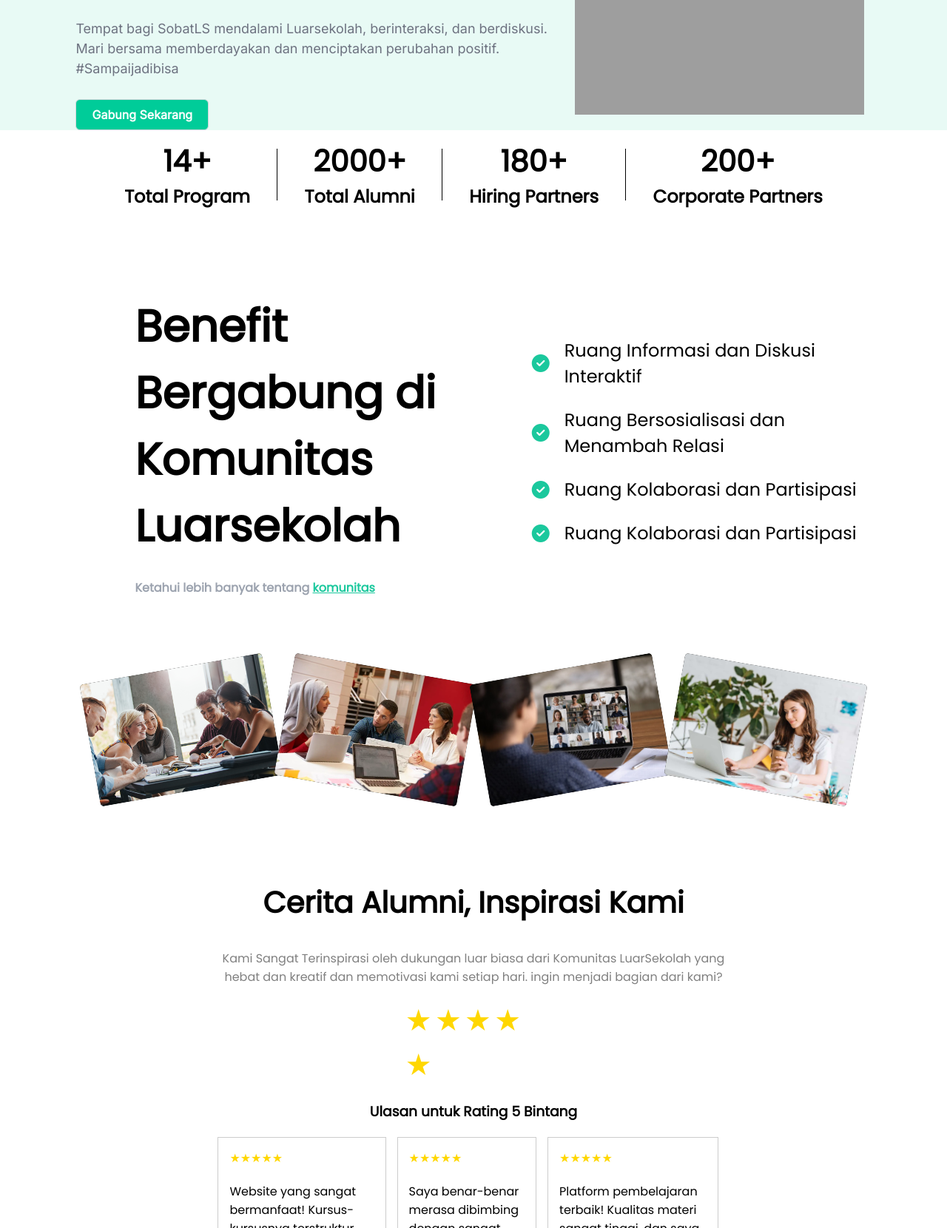
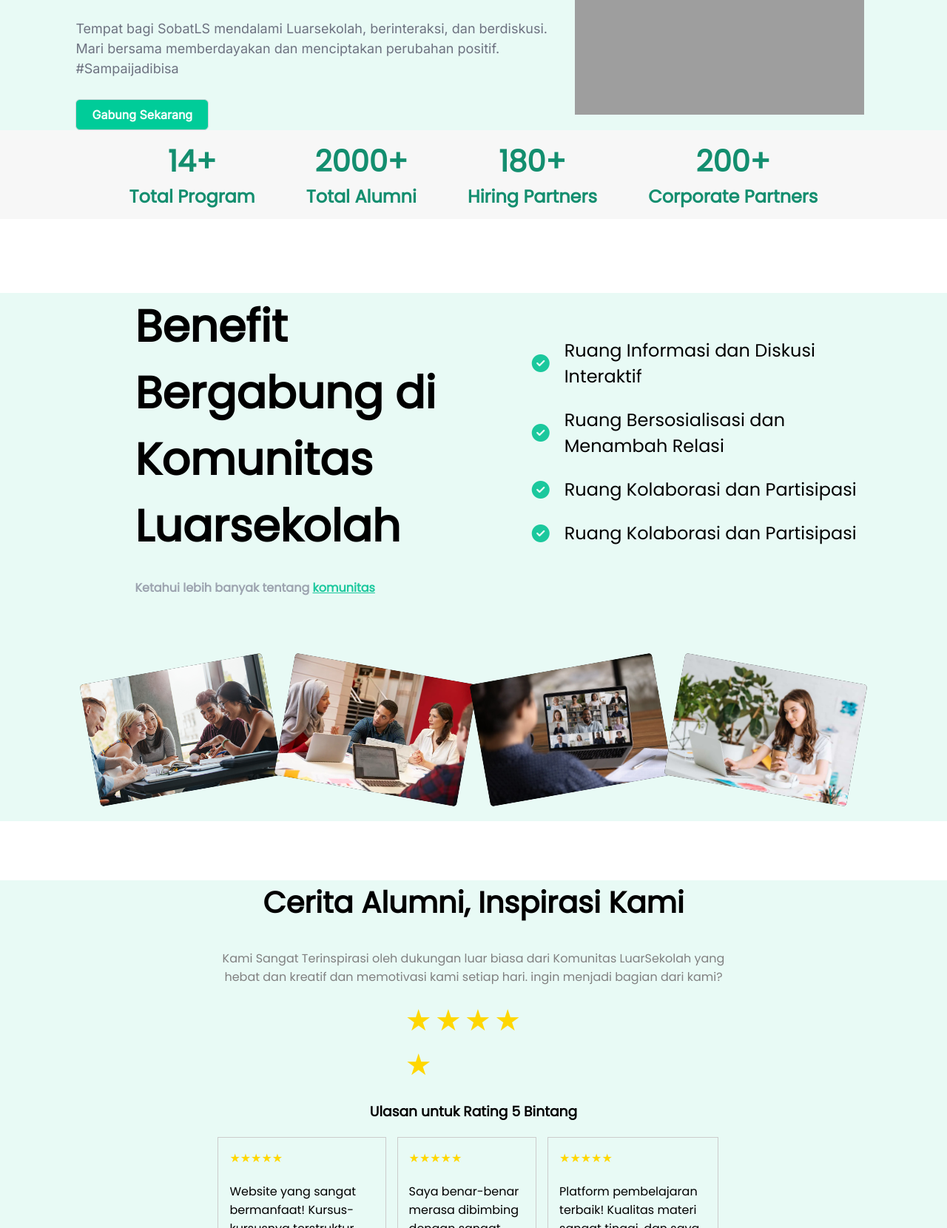
Before and after one commit to CookieeJar16/Colab_Project_Group_B, a PHP site: page /page/komunitas.php in a window 1280 px wide. Shown: the part 260-1920 px from the top of the page at 74% size. Run offline with PHP 8.4, Linux system fonts and the light colour scheme; data comes from the database, SQL or seed files in the repository; grey boxes are pictures that could not be loaded.

Commit message:
Minors Update

```diff
--- a/public/css/styles_komunitas.css
+++ b/public/css/styles_komunitas.css
@@ -148,6 +148,7 @@ nav {
   align-items: center;
   height: 15vh;
   margin: 0;
+  background-color: #F7F7F7;
 }
 
 .stats-container {
@@ -163,19 +164,13 @@ nav {
 .stat h1 {
   font-size: 2.5em;
   margin: 0;
-  color: #000;
+  color: #138E6F;
 }
 .stat p {
   font-size: 1.5em;
   margin: 0;
-  color: #000;
+  color: #138E6F;
   font-weight: 600;
-}
-.vertical-line {
-  width: 1px;
-  height: 70px;
-  background-color: #000;
-  align-self: center;
 }
 
 /* SECTION 3 */
@@ -183,6 +178,7 @@ nav {
   margin: 0;
   padding: 0;
   height: auto;
+  background-color: #E8FAF5;
 }
 
 .container {
@@ -261,6 +257,10 @@ nav {
 }
 
 /* SECTION 4 */
+.section-4{
+  background-color: #E8FAF5;
+}
+
 .star {
   font-size: 40px;
   cursor: pointer;
@@ -436,6 +436,7 @@ nav {
   justify-content: center;
   align-items: center;
   height: auto;
+  background-color: #E8FAF5;
 }
 
 .faq-container{
--- a/public/page/komunitas.php
+++ b/public/page/komunitas.php
@@ -74,17 +74,14 @@
           <h1>14+</h1>
           <p>Total Program</p>
       </div>
-      <div class="vertical-line"></div>
       <div class="stat">
           <h1>2000+</h1>
           <p>Total Alumni</p>
       </div>
-      <div class="vertical-line"></div>
       <div class="stat">
           <h1>180+</h1>
           <p>Hiring Partners</p>
       </div>
-      <div class="vertical-line"></div>
       <div class="stat">
           <h1>200+</h1>
           <p>Corporate Partners</p>
```
